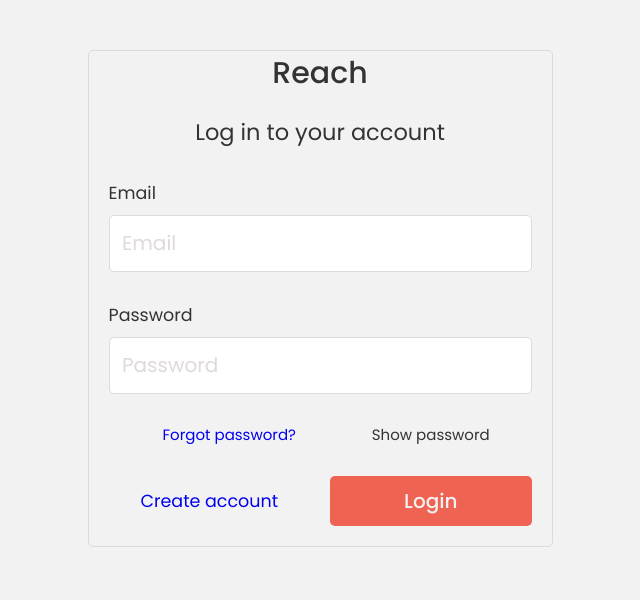
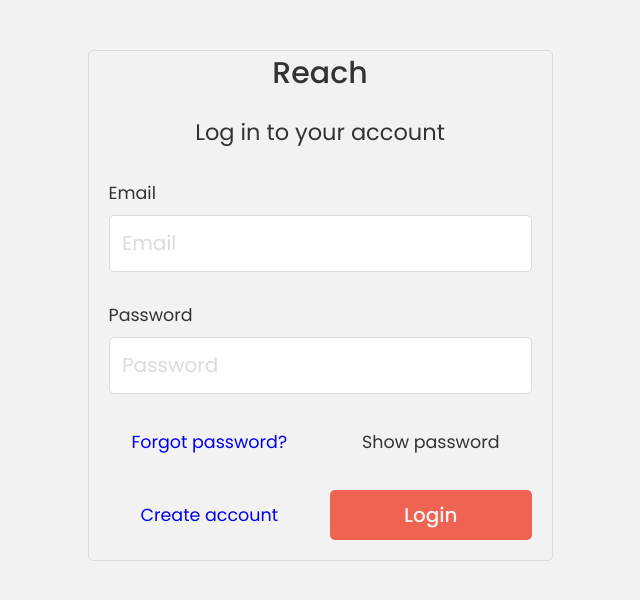
Before and after one commit to rocketxl5/reach, a React (Create React App) app: page /login in a window 1280 px wide. Shown: the top 600 px of the page, without its empty margins (320-960 px from the left). Built offline with nearby package versions, Linux system fonts and the light colour scheme.

Commit message:
Added font awesome cdn. Styled succes page. Added flex utility classes to utils.css. Refactored bottom links section of forms

```diff
--- a/public/index.html
+++ b/public/index.html
@@ -12,6 +12,7 @@
     <link rel="apple-touch-icon" href="%PUBLIC_URL%/logo192.png" />
 
     <link rel="manifest" href="%PUBLIC_URL%/manifest.json" />
+    <link rel="stylesheet" href="https://cdnjs.cloudflare.com/ajax/libs/font-awesome/6.4.2/css/all.min.css" integrity="sha512-z3gLpd7yknf1YoNbCzqRKc4qyor8gaKU1qmn+CShxbuBusANI9QpRohGBreCFkKxLhei6S9CQXFEbbKuqLg0DA==" crossorigin="anonymous" referrerpolicy="no-referrer" />
     <link
       rel="stylesheet"
       href="https://cdnjs.cloudflare.com/ajax/libs/font-awesome/6.3.0/css/all.min.css"
--- a/src/components/auth/Login.js
+++ b/src/components/auth/Login.js
@@ -102,7 +102,7 @@ function Login() {
     }, [errorMessage])
 
     return (
-        <div className="container">
+        <div className="container flex justify-center">
             <div className="form-content">
                 <div className="form-logo">
                     <h1 className="center"><Link to="/">Reach</Link></h1>
@@ -139,8 +139,8 @@ function Login() {
                             placeholder={errors.password ? errors.password : "Password"} />
                     </div>
                     <div className="form-element">
-                        <Link className="reset-password" to="/reset-password">Forgot password?</Link>
-                        <p className="show-password" onClick={handleClick}>{!showPassword ? 'Show password' : 'Hide password'}</p>
+                        <Link className="reset-password link" to="/reset-password">Forgot password?</Link>
+                        <p className="show-password link" onClick={handleClick}>{!showPassword ? 'Show password' : 'Hide password'}</p>
                     </div>
                     <div className="form-element">
                         <Link className="link" to="/signup">Create account</Link>
--- a/src/components/auth/Signup.js
+++ b/src/components/auth/Signup.js
@@ -39,11 +39,9 @@ function Signup() {
                         })
                     })
                     .then(data => {
-                        console.log(data)
-                        navigate("/success")
+                        navigate('/success', { state: { message: data } })
                     })
                     .catch(error => {
-                        console.log(error)
                         setErrorMessage(error.message)
                         setIsValid(false)
                     })
@@ -82,14 +80,8 @@ function Signup() {
         }
     }, [errorMessage])
 
-    // useEffect(() => {
-    //     if (errors.matching_passwords) {
-    //         setErrorMessage(errors.matching_passwords)
-    //     }
-    // }, [errors])
-
     return (
-        <div className="container">
+        <div className="container flex justify-center">
             <div className="form-content">
                 <div className="form-logo">
                     <h1 className="center"><Link to="/">Reach</Link></h1>
--- a/src/components/auth/Success.js
+++ b/src/components/auth/Success.js
@@ -1,9 +1,18 @@
 import React from 'react'
+import { Link, useLocation } from 'react-router-dom'
 
 function Success() {
+    const location = useLocation()
     return (
-        <div>
-            <h1>Success!</h1>
+        <div className="container flex flex-column align-center justify-center">
+            <header className="center">
+                <p className="success"><i class="fas fa-check-circle check-icon"></i></p>
+                <h2>{location.state ? location.state.message : 'Success!'}</h2>
+            </header>
+            <div className="form-element">
+                <Link className="btn-small" to="/login">Sign up</Link>
+                <Link className="btn-small" to="/">Home</Link>
+            </div>
         </div>
     )
 }
--- a/src/components/layout/Navbar.js
+++ b/src/components/layout/Navbar.js
@@ -23,8 +23,8 @@ function Navbar({ isFirefox }) {
                     </ul>
                 </section>
                 <section className="right-side">
-                    <Link to="/login">Sign in</Link>
-                    <Link to="/signup">Sign up</Link>
+                    <Link className="btn-small" to="/login">Sign in</Link>
+                    <Link className="btn-small" to="/signup">Sign up</Link>
                     <label htmlFor="mobile-nav" className="mobile-nav-label">
                         <span></span>
                     </label>
--- a/src/css/form.css
+++ b/src/css/form.css
@@ -9,6 +9,7 @@ input:-webkit-autofill:active{
 }
 
 .form-content {
+    height: fit-content;
     min-width: min(100%, 31em);
     margin-block-start: 5rem;
 }
@@ -62,23 +63,9 @@ input:-webkit-autofill:active{
     opacity: 0;
 }
 
-/* forgot password form-element*/
-.login-form .form-element:nth-last-child(2) {
-    /* border: 1px solid green; */
-    display: flex;
-    justify-content: flex-end;
-}
-
-.reset-password,
-.show-password {
-    flex-basis: calc(50% - 1rem);
-    text-align: center;
-    cursor: pointer;
-}
-
 /* login form-element*/
 .form-element:last-of-type,
-.login-form  .from.form-element:nth-last-child(2) {
+.login-form  .form-element:nth-last-child(2) {
     display: flex;
     gap: 2rem;
 }
@@ -101,8 +88,8 @@ button:hover {
 .form-element .link {
     flex-basis: 100%;
     align-self: center;
-    /* display: inline-block; */
-    font-size: var(--fs-400);
+    display: inline-block;
+    font-size: var(--fs-300);
     padding-block: 5px;
     text-align: center;
 }
--- a/src/css/style.css
+++ b/src/css/style.css
@@ -7,13 +7,14 @@
     --clr-bg-header: #252525;
     --clr-light-border: rgba(163, 163, 163, 0.4);
     --clr-danger: rgb(220, 53, 69);
+    --clr-success: rgb(34, 170, 68);
 
     /* font sizes */
     --fs-xl: clamp(2rem, 1vw + 2rem, 2.5rem);
     --fs-600: 2rem;
     --fs-500: 1.75rem;
     --fs-400: 1.5rem;
-    --fs-300: 1.25;
+    --fs-300: 1.25rem;
     --fs-100: 1rem;
 
     /* size */
@@ -38,10 +39,6 @@ body {
 
 .container {
     min-height: 100vh;
-    display: flex;
-    flex-direction: column;
-    /* justify-content: center; */
-    align-items: center;
     margin-inline: auto;
 }
 
@@ -106,13 +103,13 @@ nav .right-side {
 }
 
 nav .right-side a {
-    display: inline-block;
+    /* display: inline-block;
     min-width: 5em;
     text-align: center;
     padding-block: 0.5rem;
     color: var(--clr-body);
     border: 1px solid var(--clr-bg-body);
-    border-radius: 5px;
+    border-radius: 5px; */
 }
 
 nav .right-side a:nth-of-type(2) {
--- a/src/css/util.css
+++ b/src/css/util.css
@@ -33,3 +33,50 @@
 .hide {
     display: none;
 }
+
+.flex-row {
+    flex-direction: row;
+}
+
+.flex-column {
+    flex-direction: column;
+}
+
+.flex {
+    display: flex;
+}
+
+.align-center {
+    align-items: center;
+}
+
+.justify-center {
+    justify-content: center;
+}
+
+.align-self-center {
+    align-self: center;
+}
+
+.justify-self-center {
+    justify-self: center;
+}
+
+.check-icon {
+    color: var(--clr-success);
+    font-size: 4rem;
+}
+
+.btn {
+
+}
+
+.btn-small {
+    display: inline-block;
+    min-width: 5em;
+    text-align: center;
+    padding-block: 0.5rem;
+    color: var(--clr-body);
+    border: 1px solid var(--clr-bg-body);
+    border-radius: 5px;
+}
```
